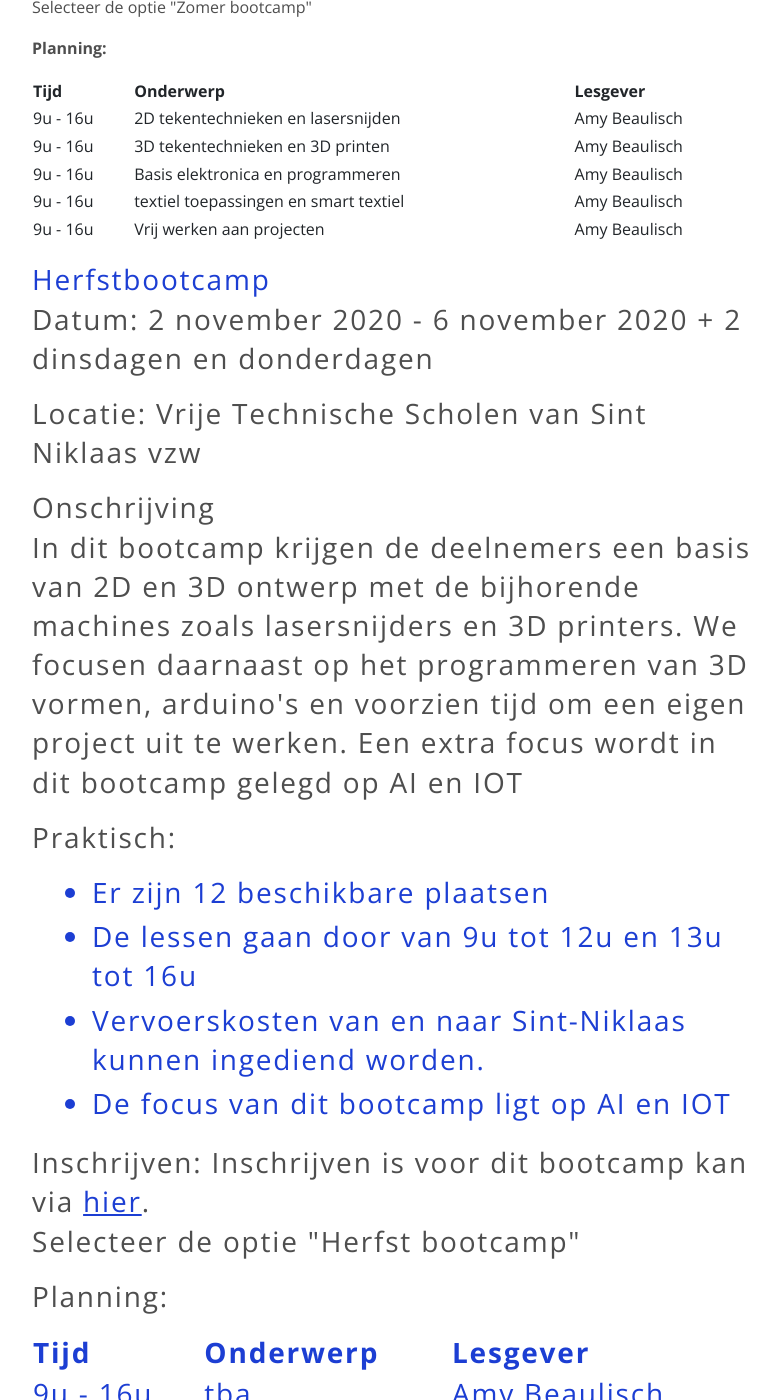
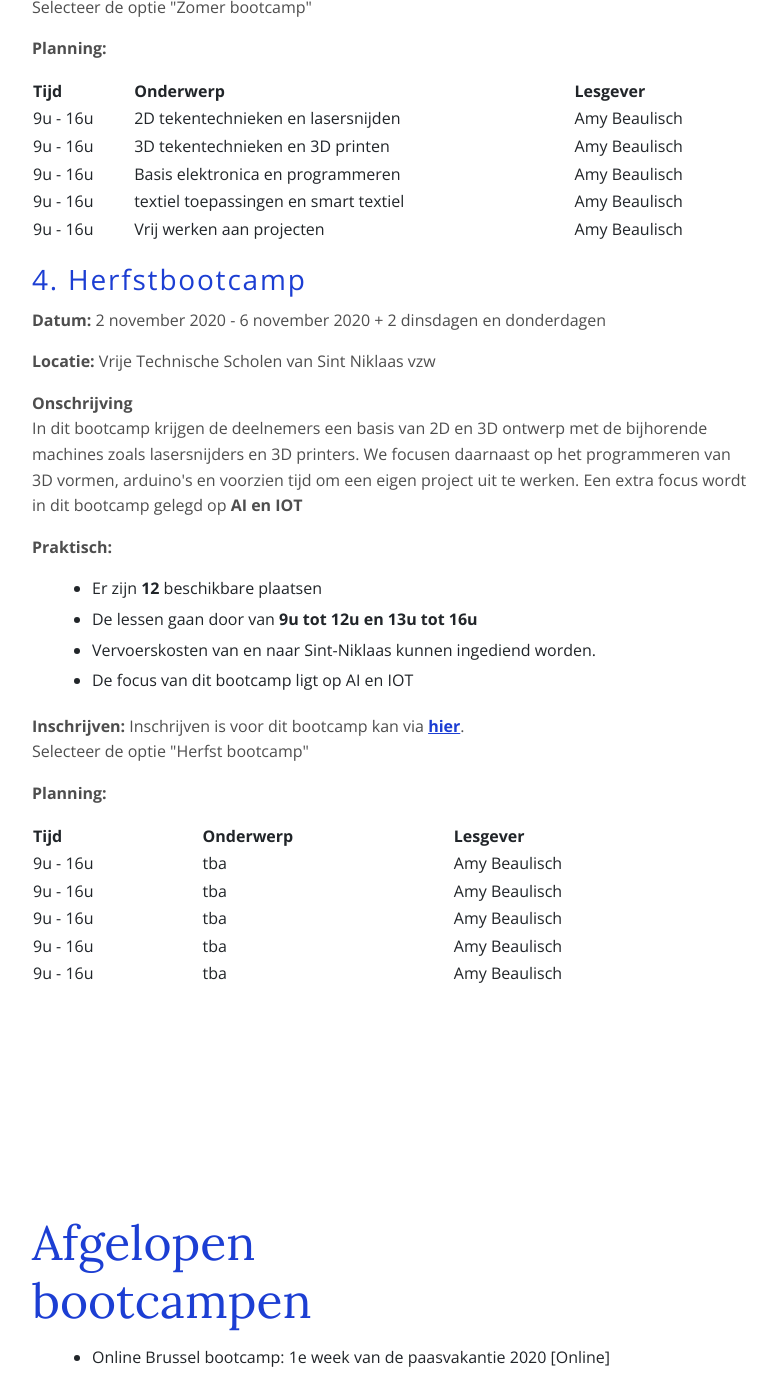
Before and after one commit to IngegnoMakerSpace/inclusievekets, a Jekyll site: the page built from _services/bootcamp.md, in a window 1280 px wide and 1400 px high, scrolled down 2798 px. Shown: the whole window, without its empty margins (58-837 px from the left). Built offline with Jekyll 4.4.1, drawn with Linux system fonts in a browser that asks for light colours.

Commit message:
update bootcamp

```diff
--- a/_services/bootcamp.md
+++ b/_services/bootcamp.md
@@ -166,7 +166,7 @@ In dit bootcamp leer je niet alleen de basis van Digital Fabrication, maar ook h
 <!--Herfstbootcamp-->
 <div class="container">
     <div class="col-12"> </div>
-        <h3 class="feature-title">Herfstbootcamp
+    <h3 class="feature-title">4. Herfstbootcamp</h3>
             <div class="feature-content">
                 <p><b>Datum:</b> 2 november 2020 - 6 november 2020 + 2 dinsdagen en donderdagen</p>
                 <p><b>Locatie:</b> Vrije Technische Scholen van Sint Niklaas vzw </p>
```
